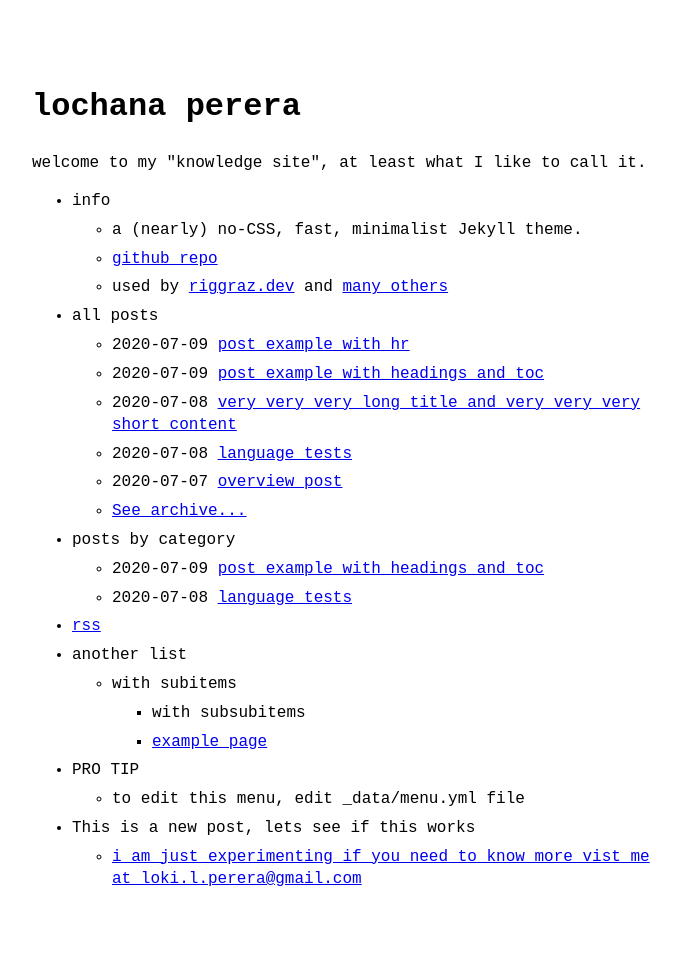
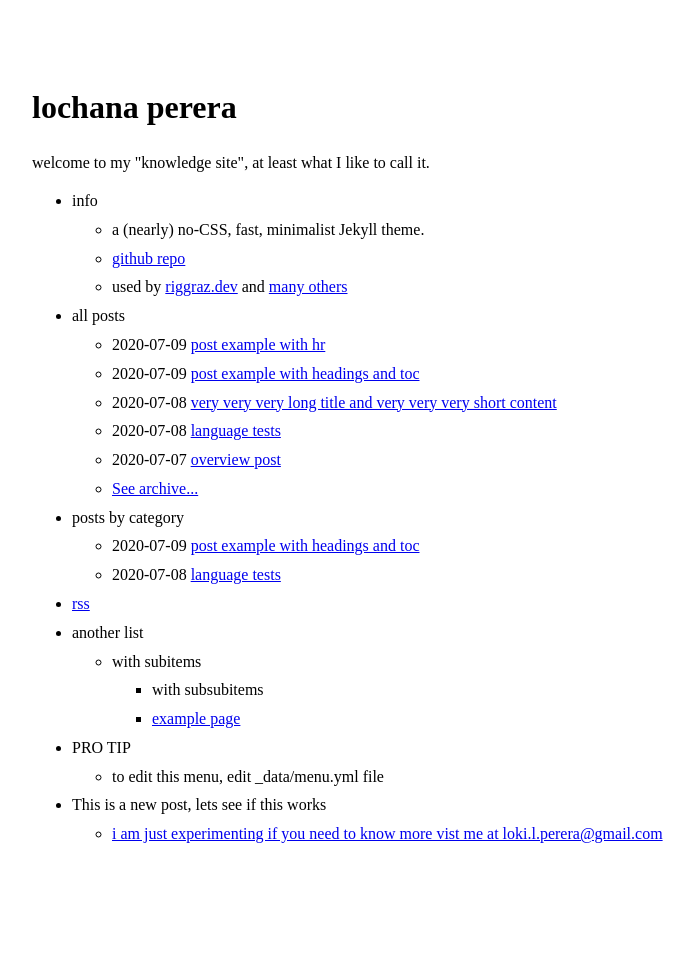
Before and after one commit to riggraz/no-style-please, a Jekyll site: the page built from index.md, in a window 1280 px wide. Shown: the whole page, without its empty margins (288-982 px from the left). Built offline with Jekyll 4.4.1, drawn with Linux system fonts in a browser that asks for light colours; after the commit the page ends 926 px from its top, so only the background shows below that.

Commit message:
font change

```diff
--- a/_sass/no-style-please.scss
+++ b/_sass/no-style-please.scss
@@ -25,7 +25,7 @@ html { height: 100%; }
 
 body {
   color: black;
-  font-family: monospace;
+  font-family: JetBrains Mono;
   font-size: 16px;
   line-height: 1.4;
   margin: 0;
```
